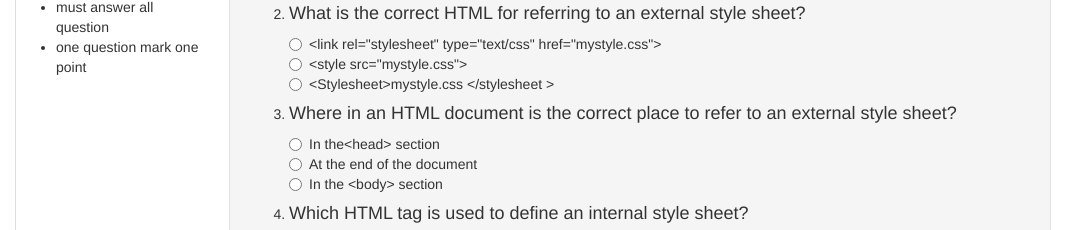
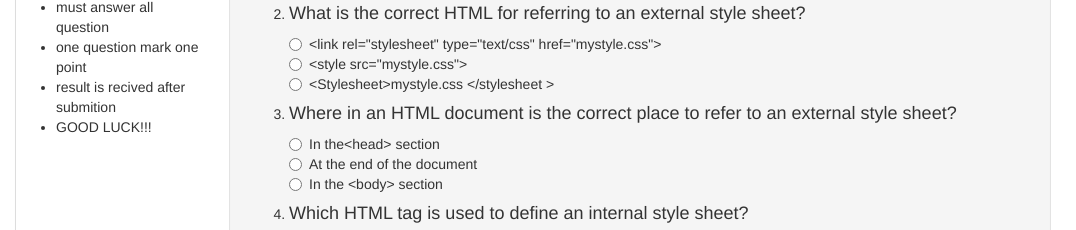
Before and after one commit to KAYITARES/quizorform, a plain HTML site: page index.html in a window 1280 px wide. Shown: the part 348-578 px from the top of the page, 0-1076 px from the left. Drawn offline with Linux system fonts and the light colour scheme.

Commit message:
adding condition

```diff
--- a/index.html
+++ b/index.html
@@ -23,6 +23,8 @@
                         <li>you must put one answer to one question</li>
                         <li>must answer all question</li>
                         <li>one question mark one point</li>
+                        <li>result is recived after submition</li>
+                        <li>GOOD LUCK!!!</li>
                     </ul>
 
                 </div>
```
